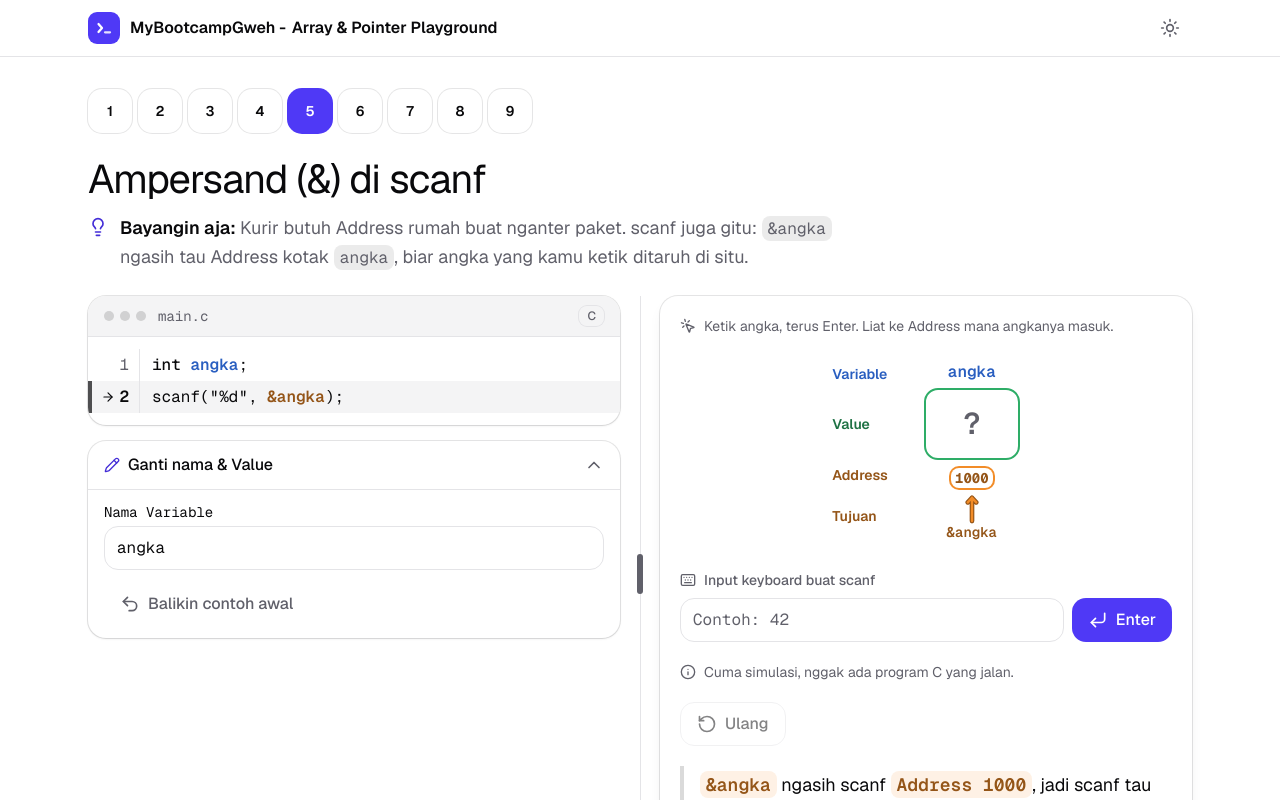
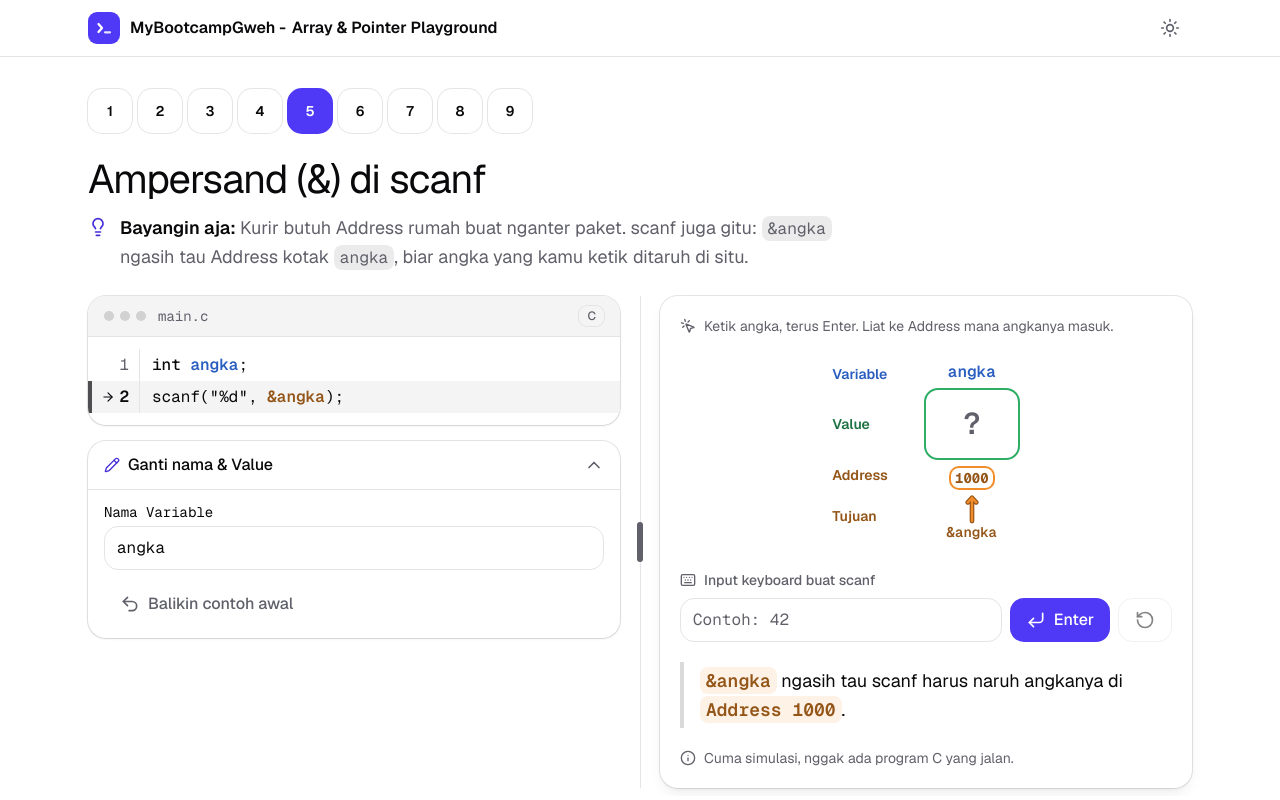
Before and after one commit to MyBootcampGweh/array-and-pointer-playground, a Next.js app: page /modul/5 in a window 1280 px wide. Shown: the top 800 px of the page. Built offline with nearby package versions, Linux system fonts and the light colour scheme.

Commit message:
refactor(modul-5): put Ulang beside Enter, trim narration

```diff
--- a/src/app/modul/5/scanf-address-demo.tsx
+++ b/src/app/modul/5/scanf-address-demo.tsx
@@ -1,6 +1,6 @@
 "use client";
 
-import { CornerDownLeft, Info, Keyboard, RotateCcw } from "lucide-react";
+import { CornerDownLeft, Keyboard, RotateCcw } from "lucide-react";
 import { type SubmitEvent, useId, useState } from "react";
 
 import { CodePanel } from "@/components/code-panel";
@@ -106,7 +106,16 @@ export function ScanfAddressDemo() {
               />
               <Button type="submit" variant="primary">
                 <CornerDownLeft aria-hidden="true" />
-                Enter
+                {/* Icon only on phones, so the input keeps room beside Ulang. */}
+                <span className="max-sm:sr-only">Enter</span>
+              </Button>
+              <Button
+                onClick={reset}
+                aria-disabled={stored === null}
+                title="Ulang"
+              >
+                <RotateCcw aria-hidden="true" />
+                <span className="sr-only">Ulang</span>
               </Button>
             </div>
             {error ? (
@@ -119,39 +128,26 @@ export function ScanfAddressDemo() {
               </p>
             ) : null}
           </form>
-          <p className="flex gap-2 text-sm text-muted-foreground">
-            <Info aria-hidden="true" className="mt-0.5 size-4 shrink-0" />
-            Cuma simulasi, nggak ada program C yang jalan.
-          </p>
         </>
-      }
-      controls={
-        <div>
-          <Button onClick={reset} aria-disabled={stored === null}>
-            <RotateCcw aria-hidden="true" />
-            Ulang
-          </Button>
-        </div>
       }
       narration={
         <Narration>
           {stored === null ? (
             <>
-              <RoleChip role="address">{destination}</RoleChip> ngasih scanf{" "}
-              <RoleChip role="address">Address {BASE_ADDRESS}</RoleChip>, jadi
-              scanf tau angkanya mau ditaruh di mana. Value{" "}
-              <RoleChip role="variable">{name}</RoleChip> masih ?.
+              <RoleChip role="address">{destination}</RoleChip> ngasih tau scanf
+              harus naruh angkanya di{" "}
+              <RoleChip role="address">Address {BASE_ADDRESS}</RoleChip>.
             </>
           ) : (
             <>
               scanf baca <RoleChip role="value">{stored}</RoleChip>, terus naruh
-              di <RoleChip role="address">Address {BASE_ADDRESS}</RoleChip>.
-              Jadi Value <RoleChip role="variable">{name}</RoleChip> sekarang{" "}
-              {stored}.
+              di <RoleChip role="address">Address {BASE_ADDRESS}</RoleChip>,
+              alias kotak {name}.
             </>
           )}
         </Narration>
       }
+      footnote="Cuma simulasi, nggak ada program C yang jalan."
     />
   );
 }
```
